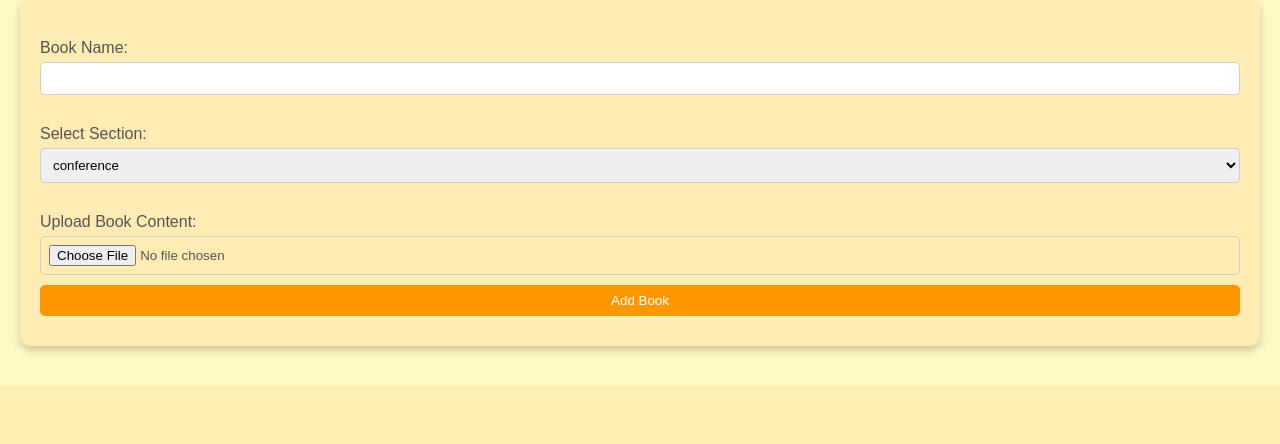
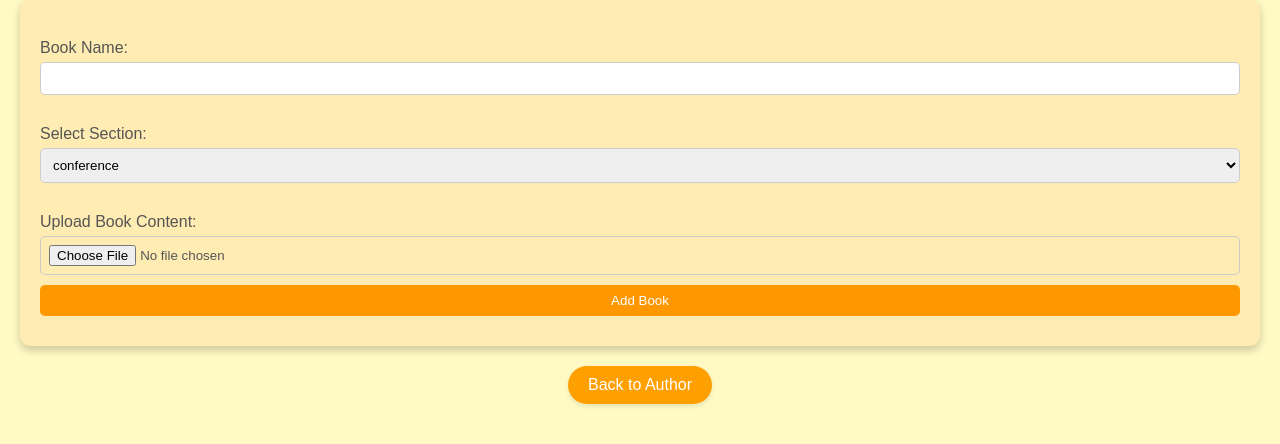
Before and after one commit to 51Hypers/AppDevProject---I, a Flask app: a page that uses templates/author/manage_books.html in a window 1280 px wide. Shown: the part 690-1134 px from the top of the page. Before the commit the page ends 1076 px from the top, so only its background shows below. Run offline with Flask 3, Linux system fonts and the light colour scheme; a user stored in the database is signed in; data comes from the database, SQL or seed files in the repository; both versions use the stored data as it was after the commit.

Commit message:
author CSS

```diff
--- a/models.py
+++ b/models.py
@@ -21,7 +21,7 @@ class User(db.Model):
     user_books = db.relationship('UserBook', back_populates='user', lazy=True)
 
     def __init__(
-            self, id: str = None, username: str = None, password: str = None, email: str = None, t_register: datetime = None, is_librarian: bool = None, is_admin: bool = None, is_author: bool = None
+            self, id: str = None, username: str = None, password: str = None, email: str = None, t_register: datetime = None, is_librarian: bool = None, is_admin: bool = None, is_author: bool = None, role: str = None
     ) -> None:
         self.id = id
         self.username = username
@@ -31,6 +31,8 @@ class User(db.Model):
         self.is_librarian = is_librarian
         self.is_admin = is_admin
         self.is_author = is_author
+        self.role = role
+
     def grant_librarian_access(self):
         self.is_librarian = True
         db.session.commit()
--- a/templates/author/manage_books.html
+++ b/templates/author/manage_books.html
@@ -69,6 +69,23 @@
       #deleteField button:hover {
           background-color: #B71C1C; /* Darker red on hover */
       }
+
+      .back-button {
+            display: block;
+            width: fit-content;
+            margin: 0 auto 20px; /* Centered and added margin at the bottom */
+            padding: 10px 20px;
+            background-color: #FFA000; /* Amber color to match headings */
+            color: white;
+            text-decoration: none;
+            border-radius: 20px; /* Consistent with button styles */
+            box-shadow: 0 2px 4px rgba(0,0,0,0.1); /* Light shadow for depth */
+        }
+
+        .back-button:hover {
+            background-color: #FB8C00; /* Slightly darker on hover */
+            transform: translateY(-2px); /* Consistent raise effect */
+        }
   </style>
     <script>
       function toggleEditFields() {
@@ -159,5 +176,6 @@
 
       <button type="submit">Add Book</button>
     </form>
+    <a href="author.html" class="back-button">Back to Author</a>
   </body>
 </html>
```
Also changed, not shown: templates/author/author.html (+6 -2 lines), instance/library.db.
